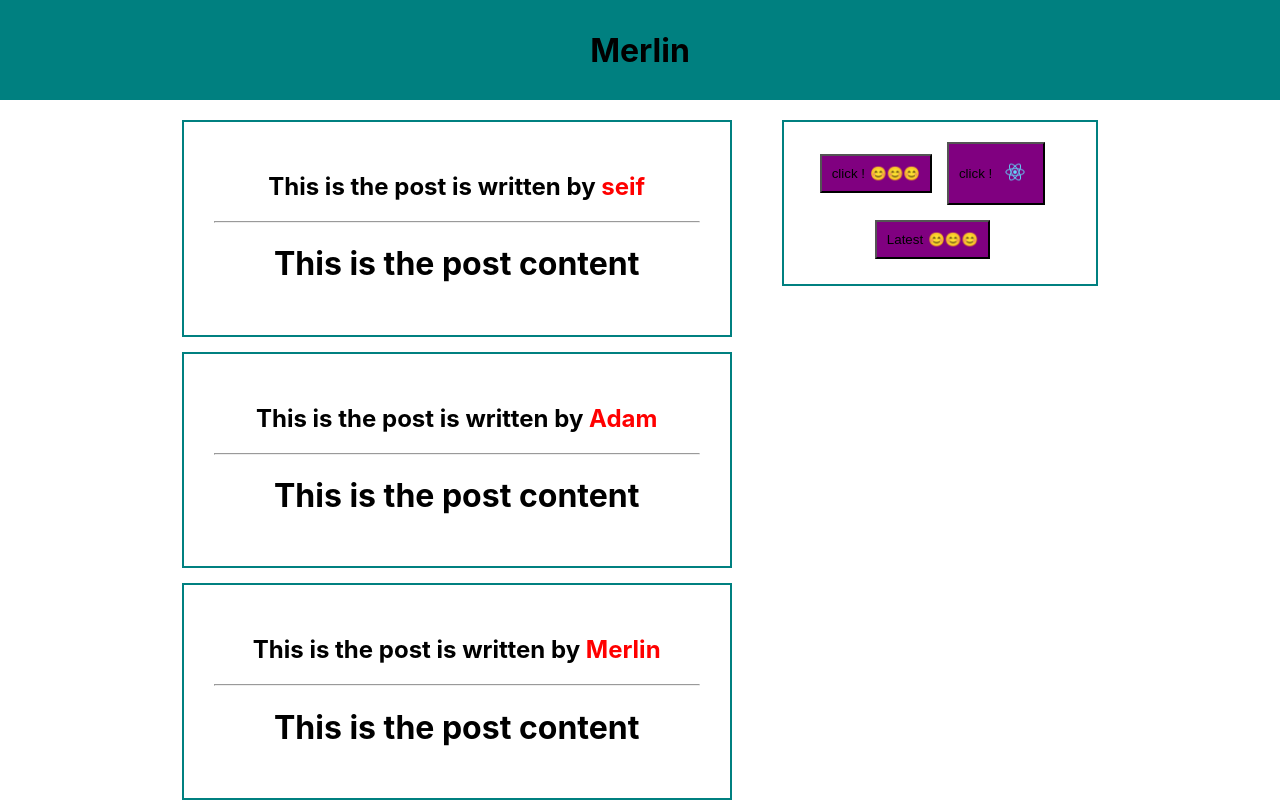
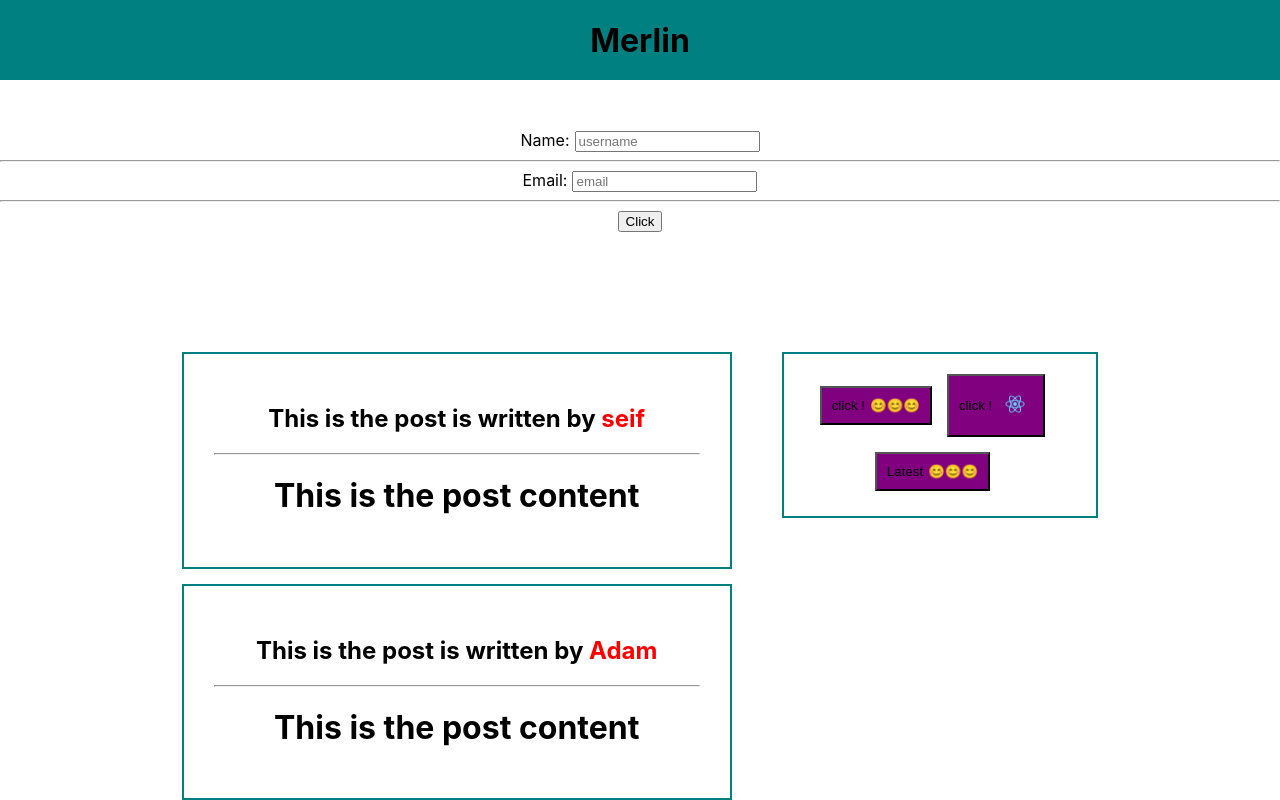
Before and after one commit to Xmerlin7/React, a React (Create React App) app in the folder first-project/: page / in a window 1280 px wide. Shown: the top 800 px of the page. Built offline with nearby package versions, Linux system fonts and the light colour scheme.

Commit message:
Refactor package.json and App.js, and add MyForm component
- Update package.json to include a new "dev" script
- Import and render MyForm component in App.js
- Update header.js to adjust the height of the header
- Add myForm.js file with a basic form component

```diff
--- a/first-project/package.json
+++ b/first-project/package.json
@@ -15,7 +15,8 @@
     "start": "react-scripts start",
     "build": "react-scripts build",
     "test": "react-scripts test",
-    "eject": "react-scripts eject"
+    "eject": "react-scripts eject",
+    "dev": "react-scripts start"
   },
   "eslintConfig": {
     "extends": [
--- a/first-project/src/App.js
+++ b/first-project/src/App.js
@@ -1,5 +1,6 @@
 import "./App.css";
 import { Header } from "./header";
+import MyForm from "./myForm";
 import Post from "./posts";
 import SideBar from "./sideBar";
 
@@ -7,6 +8,7 @@ function App() {
   return (
     <div className="App">
       <Header />
+      <MyForm />
       {/* Big container */}
       <div
         style={{
--- a/first-project/src/header.js
+++ b/first-project/src/header.js
@@ -1,10 +1,8 @@
 export function Header() {
     const style = {
         width: "100%",
-        height: "100px",
+        height: "80px",
         backgroundColor: "teal",
-        position: "absolute",
-        top: 0,
         boxSadow: "0 5px 10px rgba(0, 0, 0, 0.07)",
         display: "flex",
         justifyContent: "center",
--- /dev/null
+++ b/first-project/src/myForm.js
@@ -0,0 +1,13 @@
+export default function MyForm() {
+  return (
+    <form>
+      <label style={{marginRight: "5px"}}>Name:</label>
+      <input type="text" placeholder="username"></input>
+      <hr />
+      <label style={{marginRight: "5px"}}>Email:</label>
+      <input type="text" placeholder="email"></input>
+      <hr />
+      <button >Click</button>
+    </form>
+  );
+}
```
